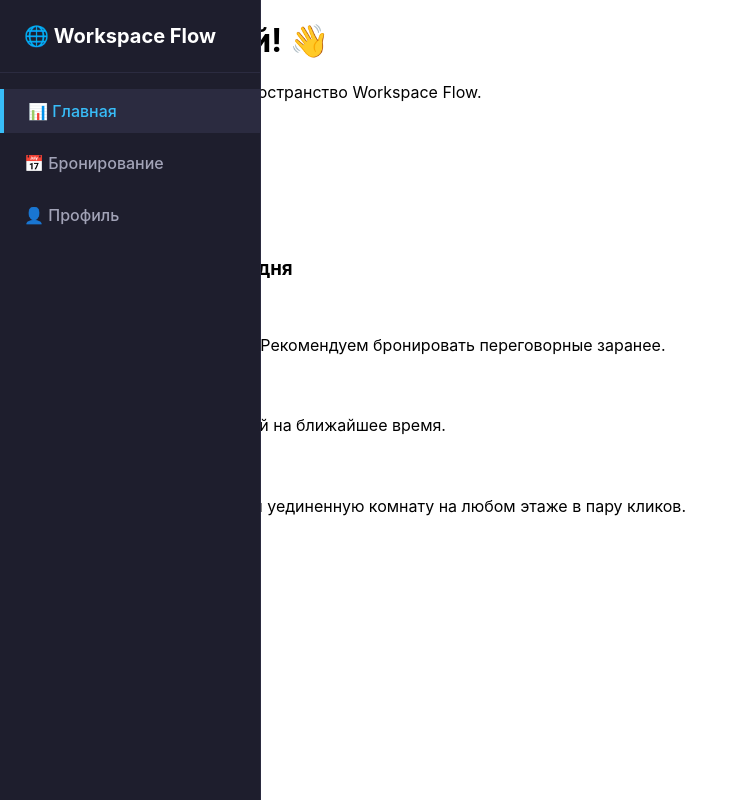
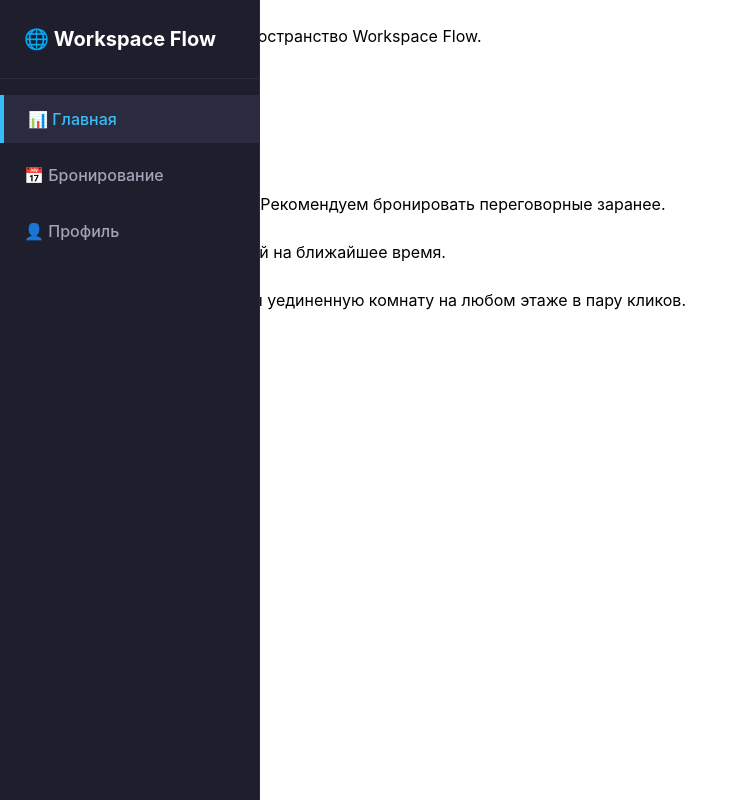
Before and after one commit to Sealal07/ExampleWorkflow, a React (Vite) app: page / in a window 1280 px wide. Shown: the whole page, without its empty margins (0-748 px from the left). Built offline with nearby package versions, Linux system fonts and the light colour scheme.

Commit message:
chore: completed framework compilation and styles architecture hotfix

```diff
--- a/src/styles/index.css
+++ b/src/styles/index.css
@@ -1,6 +1,5 @@
-@tailwind base;
-@tailwind components;
-@tailwind utilities;
+/* ДОБАВЬТЕ ЭТОТ БЛОК V4: */
+@import "tailwindcss";
 
 body {
   margin: 0;
```
